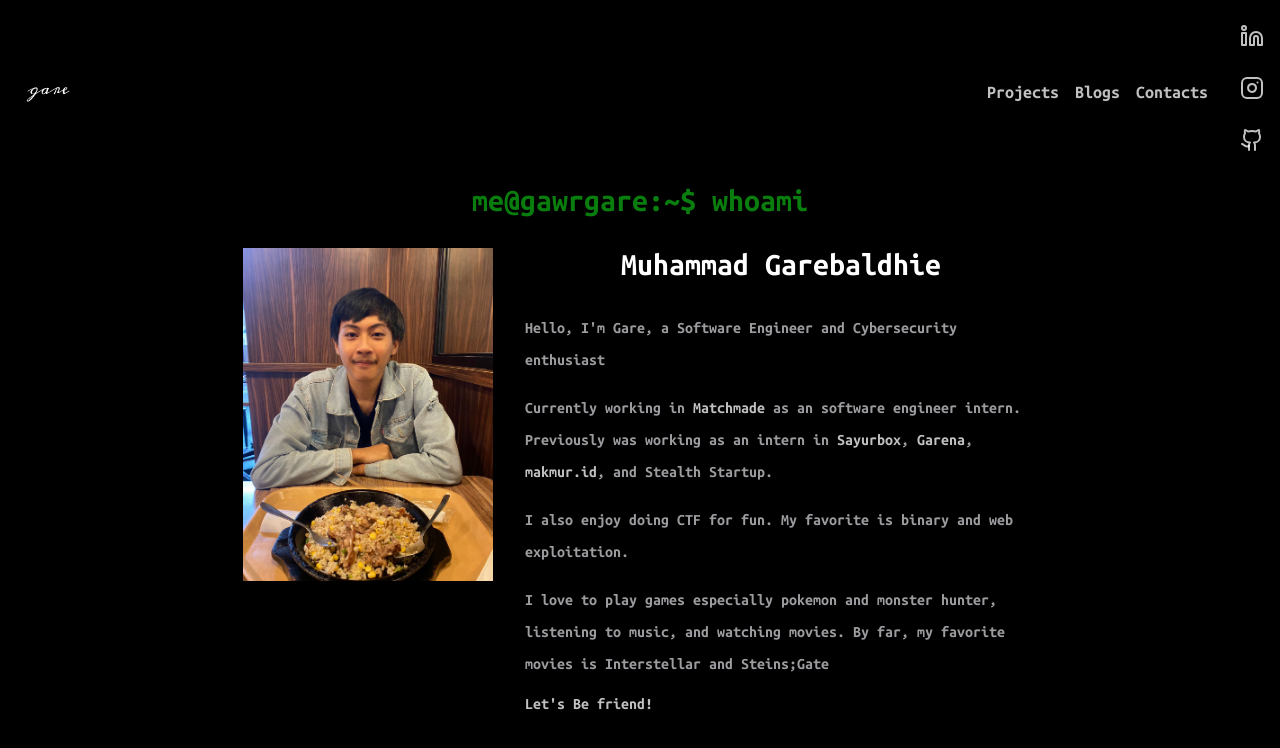
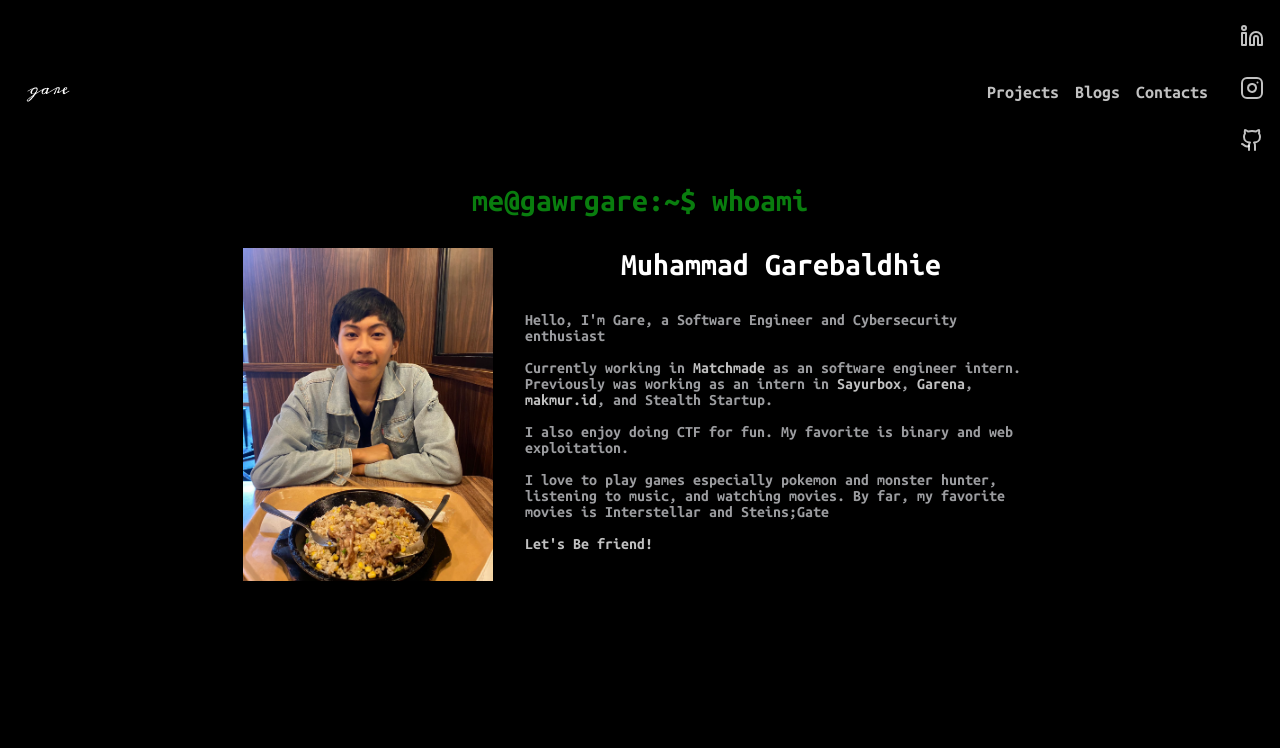
Before and after one commit to IloveNooodles/gawrgare, a Next.js app: page / in a window 1280 px wide. Shown: the top 748 px of the page. Built offline with nearby package versions, Linux system fonts and the light colour scheme.

Commit message:
feat(style): update card scss

```diff
--- a/src/styles/blog.module.scss
+++ b/src/styles/blog.module.scss
@@ -46,6 +46,7 @@
   p {
     text-align: left;
     padding: $normal / 4 0;
+    line-height: 1.5;
   }
 
   blockquote {
--- a/src/styles/globals.scss
+++ b/src/styles/globals.scss
@@ -70,7 +70,6 @@ h1 {
 
 p {
   color: $grey;
-  line-height: 2;
 }
 
 main {
```
